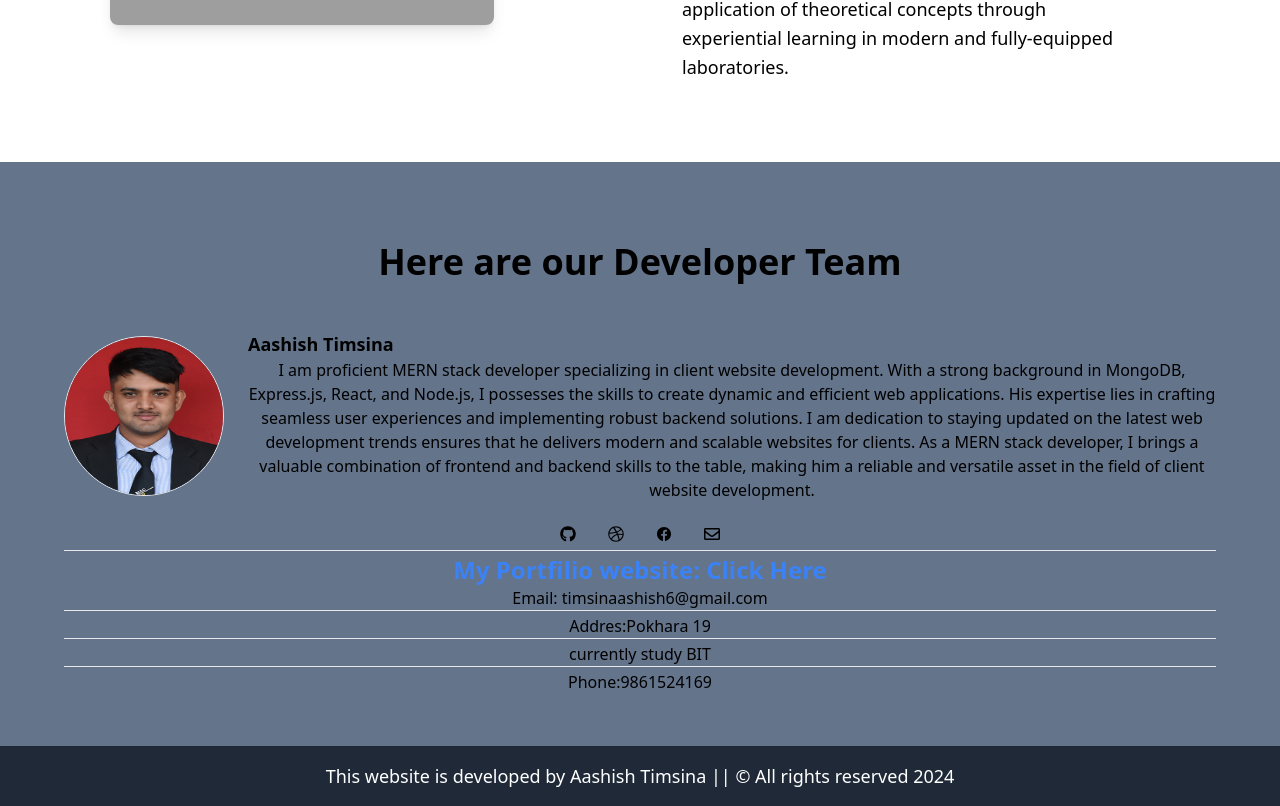
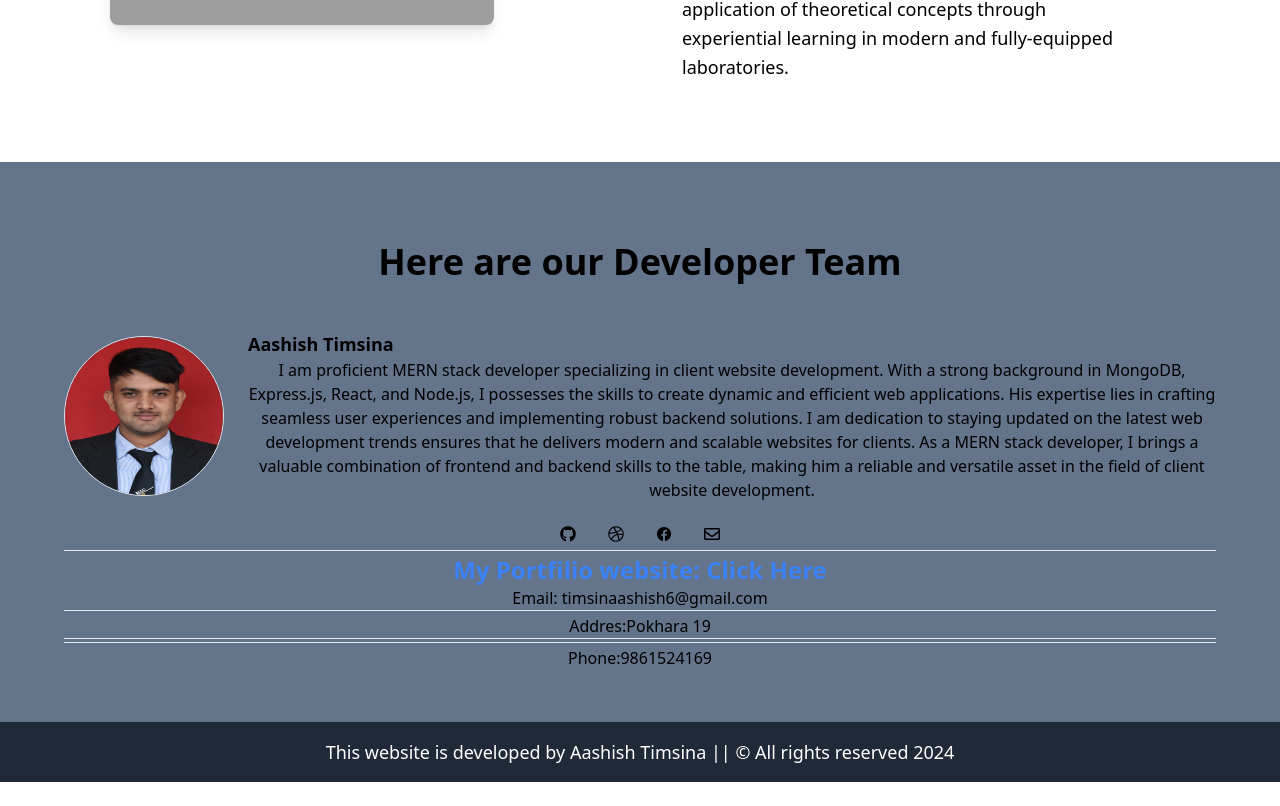
Before and after one commit to aashish0241/bindhyeshworiclient, a React (Create React App) app: page / in a window 1280 px wide. Shown: the part 1733-2539 px from the top of the page. After the commit the page ends 2515 px from the top, so only its background shows below. Built offline with nearby package versions, Linux system fonts and the light colour scheme; grey boxes are pictures that could not be loaded.

Commit message:
Update Landing.js

```diff
--- a/src/components/homepage/Landing.js
+++ b/src/components/homepage/Landing.js
@@ -337,7 +337,7 @@ export default function Homepage() {
 
 <hr className="text-xl" style={{ height: '4px' }} />
 
-<p className="dark:text-gray-400"> currently study BIT</p>
+
 
 <hr className="text-xl" style={{ height: '4px' }} />
 
```
